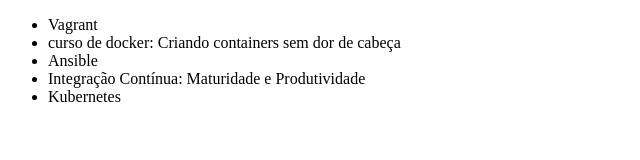
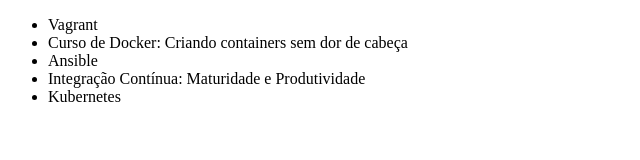
Before and after one commit to RicardoCSilva-Brutus/alura-git, a plain HTML site: page index.html in a window 1280 px wide. Shown: the full height of the page, 0-640 px from the left. Drawn offline with Linux system fonts and the light colour scheme.

Commit message:
Atualizando nome do curso de Docker

```diff
--- a/index.html
+++ b/index.html
@@ -7,7 +7,7 @@
 <body>
     <ul>
         <li>Vagrant</li>
-        <li>curso de docker: Criando containers sem dor de cabeça</li>
+        <li>Curso de Docker: Criando containers sem dor de cabeça</li>
         <li>Ansible</li>
         <li>Integração Contínua: Maturidade e Produtividade</li>
         <li>Kubernetes</li>
```
